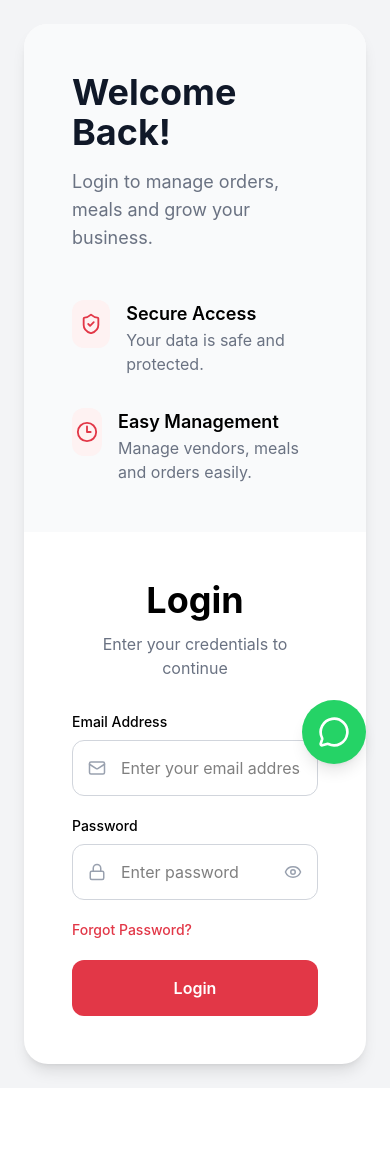
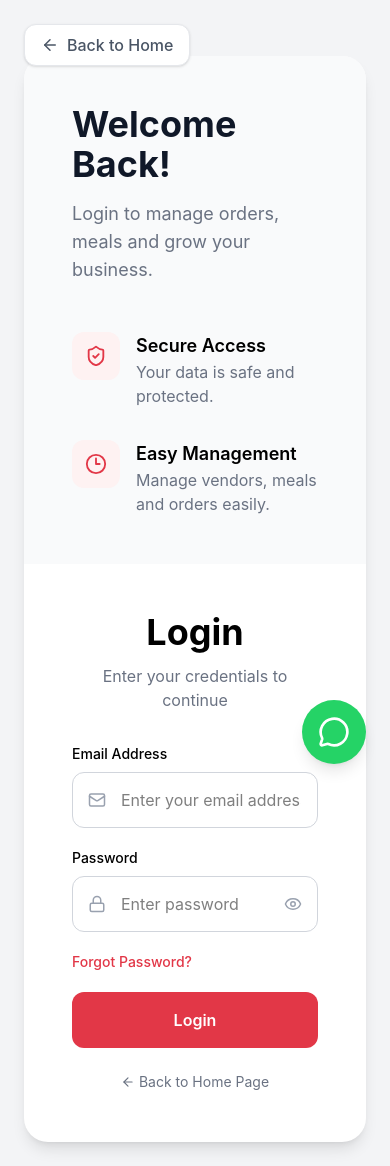
Before and after one commit to NeoSoftix/shopdabbawala, a React (Vite) app in the folder frontend/: page /login in a window 390 px wide. Before the commit the page ends 1088 px from the top, so only its background shows below. Built offline with nearby package versions, Linux system fonts and the light colour scheme; no server answers.

Commit message:
Stripe testing

```diff
--- a/frontend/src/App.jsx
+++ b/frontend/src/App.jsx
@@ -164,6 +164,7 @@ function App() {
       {/* user route */}
       <Route path="/" element={<UserLayout />}>
         <Route index element={<UserDashboard />} />
+        <Route path="plans" element={<UserDashboard />} />
         <Route path="create-package" element={<CreatePackage />} />
         <Route path="dashboard" element={<MealPlanner />} />
       </Route>
--- a/frontend/src/components/User/AddOnsSection.jsx
+++ b/frontend/src/components/User/AddOnsSection.jsx
@@ -4,17 +4,13 @@ import { useState, useEffect } from "react";
 import { getActiveAddOns } from "../../services/addOn.service";
 
 import { SectionLoader } from "../shared/Loader";
-import CategoryTabs from "./AddOnsSection/CategoryTabs";
 import AddOnsGrid from "./AddOnsSection/AddOnsGrid";
-import { filterAddOnsByTab } from "./AddOnsSection/addOnsUtils";
 
 // Read-only catalog - add-ons are actually ordered per-day while scheduling
 // a meal (see MealPlanner/DayAddOns.jsx), not purchased directly from here,
 // so this page has no cart/add-to-cart/checkout of its own.
 export default function AddonsSection() {
   const [addonsData, setAddonsData] = useState([]);
-  const [categories, setCategories] = useState(["All"]);
-  const [activeTab, setActiveTab] = useState("All");
   const [favorites, setFavorites] = useState({});
   const [loading, setLoading] = useState(true);
   const [error, setError] = useState(null);
@@ -27,16 +23,6 @@ export default function AddonsSection() {
 
         if (result.success && result.data) {
           setAddonsData(result.data);
-          const dynamicCategories = result.data
-            .map((item) => item.category)
-            .filter((category) => category);
-
-          const uniqueCategories = [
-            "All",
-            "Recommended",
-            ...new Set(dynamicCategories),
-          ];
-          setCategories(uniqueCategories);
         } else {
           setError(result.message || "Failed to fetch active add-ons");
         }
@@ -54,8 +40,6 @@ export default function AddonsSection() {
   const toggleFavorite = (id) => {
     setFavorites((prev) => ({ ...prev, [id]: !prev[id] }));
   };
-
-  const filteredItems = filterAddOnsByTab(addonsData, activeTab);
 
   if (loading) {
     return (
@@ -88,14 +72,11 @@ export default function AddonsSection() {
             Add extra items and make your meal perfect.
           </p>
         </div>
-
-        {/* Dynamic Categories Tab */}
-        <CategoryTabs categories={categories} activeTab={activeTab} onTabChange={setActiveTab} />
       </div>
 
       {/* Dynamic Main Addons Grid Area */}
       <AddOnsGrid
-        items={filteredItems}
+        items={addonsData}
         favorites={favorites}
         onToggleFavorite={toggleFavorite}
       />
--- a/frontend/src/components/User/FAQSection.jsx
+++ b/frontend/src/components/User/FAQSection.jsx
@@ -211,4 +211,4 @@ const FAQSection = () => {
   );
 };
 
-export default FAQSection;6
+export default FAQSection;
--- a/frontend/src/components/User/HeroHeader.jsx
+++ b/frontend/src/components/User/HeroHeader.jsx
@@ -58,7 +58,7 @@ export default function HeroHeader({ showSidebarToggle, onOpenSidebar }) {
 
   const links = [
     { label: "Home", to: "/", isRouterLink: true },
-    { label: "Plans", href: "#plans" },
+    { label: "Plans", to: "/plans", isRouterLink: true },
     { label: "About", href: "/about" },
     { label: "Contact", href: "/contact-us" },
   ];
--- a/frontend/src/components/shared/Footer.jsx
+++ b/frontend/src/components/shared/Footer.jsx
@@ -12,16 +12,16 @@ import { IoIosArrowForward } from "react-icons/io";
 
 const quickLinks = [
   { label: "Home", to: "/" },
-  { label: "Plans", to: "/#plans" },
+  { label: "Plans", to: "plans" },
   { label: "About", to: "/about" },
   { label: "Contact Us", to: "/contact-us" },
   {label:"Login", to:"/login"}
 ];
 
 const serviceLinks = [
-  { label: "Daily Tiffin", to: "/#plans" },
+  { label: "Daily Tiffin", to: "/plans" },
   { label: "Custom Packages", to: "/create-package" },
-  { label: "Meals", to: "/dashboard" },
+  // { label: "Meals", to: "/dashboard" },
 ];
 
 export default function Footer() {
@@ -69,7 +69,7 @@ export default function Footer() {
                 </button>
 
                 <a
-                  href="/#plans"
+                  href="/plans"
                   className="rounded-xl border border-white px-6 py-3 text-sm font-semibold text-white transition hover:bg-white hover:text-red-600 active:scale-95"
                 >
                   View Packages
--- a/frontend/src/pages/Login.jsx
+++ b/frontend/src/pages/Login.jsx
@@ -1,7 +1,7 @@
 import { useState } from "react";
 import { useNavigate, Link } from "react-router-dom";
-// Eye aur EyeOff icons ko import kiya
-import { Mail, Lock, ShieldCheck, Clock3, Eye, EyeOff } from "lucide-react";
+// ArrowLeft icon add kiya navigation button ke liye
+import { Mail, Lock, ShieldCheck, Clock3, Eye, EyeOff, ArrowLeft } from "lucide-react";
 import { login } from "../services/auth.service";
 import { useAuth } from "../context/AuthContext";
 
@@ -56,8 +56,18 @@ export default function Login() {
   };
 
   return (
-    <div className="min-h-screen bg-gray-100 flex items-center justify-center p-6">
-      <div className="w-full max-w-6xl bg-white rounded-3xl shadow-lg overflow-hidden grid lg:grid-cols-2">
+    <div className="min-h-screen bg-gray-100 flex items-center justify-center p-6 relative">
+
+      {/* 1. Global Floating Top-Left Back Button */}
+      <Link
+        to="/"
+        className="absolute top-6 left-6 flex items-center gap-2 text-gray-600 hover:text-[#E23747] font-medium transition-colors bg-white px-4 py-2 rounded-xl shadow-sm border border-gray-200"
+      >
+        <ArrowLeft size={18} />
+        Back to Home
+      </Link>
+
+      <div className="w-full max-w-6xl bg-white rounded-3xl shadow-lg overflow-hidden grid lg:grid-cols-2 mt-8 lg:mt-0">
         {/* Left Side */}
         <div className="bg-gray-50 p-12 flex flex-col justify-center">
           <div>
@@ -70,7 +80,7 @@ export default function Login() {
 
           <div className="mt-12 space-y-8">
             <div className="flex items-start gap-4">
-              <div className="w-12 h-12 rounded-xl bg-red-50 flex items-center justify-center">
+              <div className="w-12 h-12 rounded-xl bg-red-50 flex items-center justify-center shrink-0">
                 <ShieldCheck size={22} className="text-[#E23747]" />
               </div>
 
@@ -84,7 +94,7 @@ export default function Login() {
             </div>
 
             <div className="flex items-start gap-4">
-              <div className="w-12 h-12 rounded-xl bg-red-50 flex items-center justify-center">
+              <div className="w-12 h-12 rounded-xl bg-red-50 flex items-center justify-center shrink-0">
                 <Clock3 size={22} className="text-[#E23747]" />
               </div>
 
@@ -145,7 +155,6 @@ export default function Login() {
                   className="absolute left-4 top-1/2 -translate-y-1/2 text-gray-400"
                 />
 
-                {/* type ko dynamically badla: "text" ya "password" */}
                 <input
                   type={showPassword ? "text" : "password"}
                   value={password}
@@ -155,7 +164,6 @@ export default function Login() {
                   required
                 />
 
-                {/* Show/Hide Toggle Button */}
                 <button
                   type="button"
                   onClick={() => setShowPassword(!showPassword)}
@@ -167,7 +175,7 @@ export default function Login() {
             </div>
 
             <div className="flex justify-between items-center text-sm">
-              <Link to="/forgot-password" className="text-[#E23747] font-medium">
+              <Link to="/forgot-password" className="text-[#E23747] font-medium hover:underline">
                 Forgot Password?
               </Link>
             </div>
@@ -180,6 +188,13 @@ export default function Login() {
               {loading ? "Logging in..." : "Login"}
             </button>
           </form>
+
+          {/* 2. Alternative In-Form Bottom Link */}
+          <div className="mt-6 text-center text-sm">
+            <Link to="/" className="text-gray-500 hover:text-gray-800 transition-colors inline-flex items-center gap-1">
+              <ArrowLeft size={14} /> Back to Home Page
+            </Link>
+          </div>
         </div>
       </div>
     </div>
--- a/frontend/src/pages/User/AboutUsPage.jsx
+++ b/frontend/src/pages/User/AboutUsPage.jsx
@@ -305,17 +305,11 @@ const AboutUsPage = () => {
       </section>
 
       {/* ================= HOW WE WORK ================= */}
-      <section className="relative bg-[#fff8f8] px-5 py-20 sm:px-8 lg:px-10 lg:py-28">
-     <GettingStarted />
-      </section>
+      <GettingStarted />
 
       {/* ================= EXISTING TESTIMONIAL SECTION ================= */}
-      <section className="bg-white py-20 lg:py-28">
+      <Testimonials />
 
-
-          <Testimonials />
-
-      </section>
 <Footer />
     </main>
   );
--- a/frontend/src/pages/User/ContactUsPage.jsx
+++ b/frontend/src/pages/User/ContactUsPage.jsx
@@ -966,10 +966,7 @@ const ContactUsPage = () => {
           FAQ SECTION
       ================================================= */}
 
-      <section className="px-5 py-16 sm:px-8 lg:px-10">
-<FAQSection />
-
-      </section>
+      <FAQSection />
 
 
 <section>
--- a/frontend/src/pages/User/UserDashboard.jsx
+++ b/frontend/src/pages/User/UserDashboard.jsx
@@ -22,12 +22,13 @@ export default function UserDashboard() {
   // If they want to go to their dashboard, they can click "Dashboard" in the header.
 
   useEffect(() => {
-    if (!location.hash) return;
-    const section = document.querySelector(location.hash);
+    const targetSelector = location.hash || (location.pathname === "/plans" ? "#plans" : null);
+    if (!targetSelector) return;
+    const section = document.querySelector(targetSelector);
     if (section) {
       section.scrollIntoView({ behavior: "smooth", block: "start" });
     }
-  }, [location.hash]);
+  }, [location.hash, location.pathname]);
 
   return (
     <div className="bg-[#f7f8fc] min-h-screen">
```
